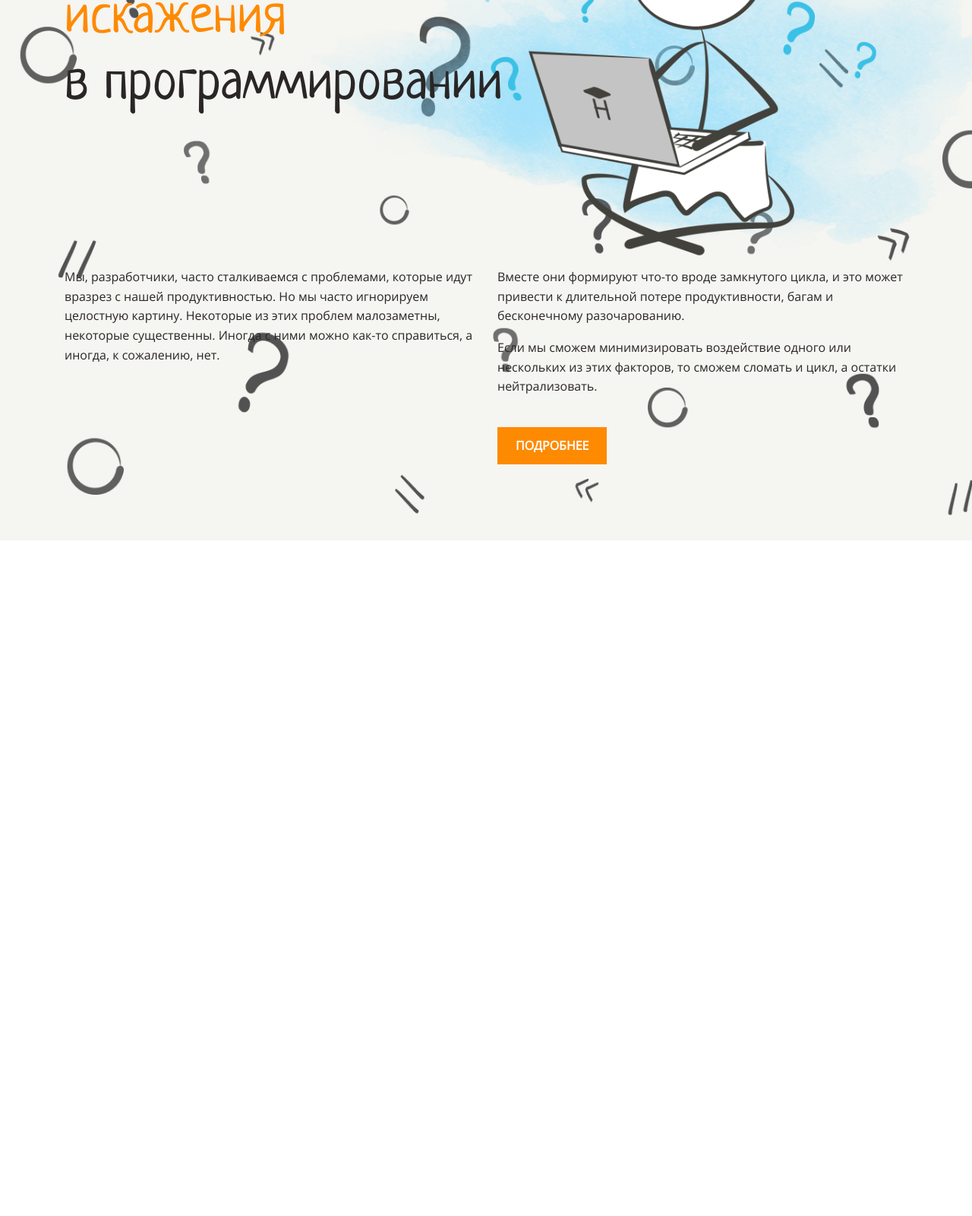
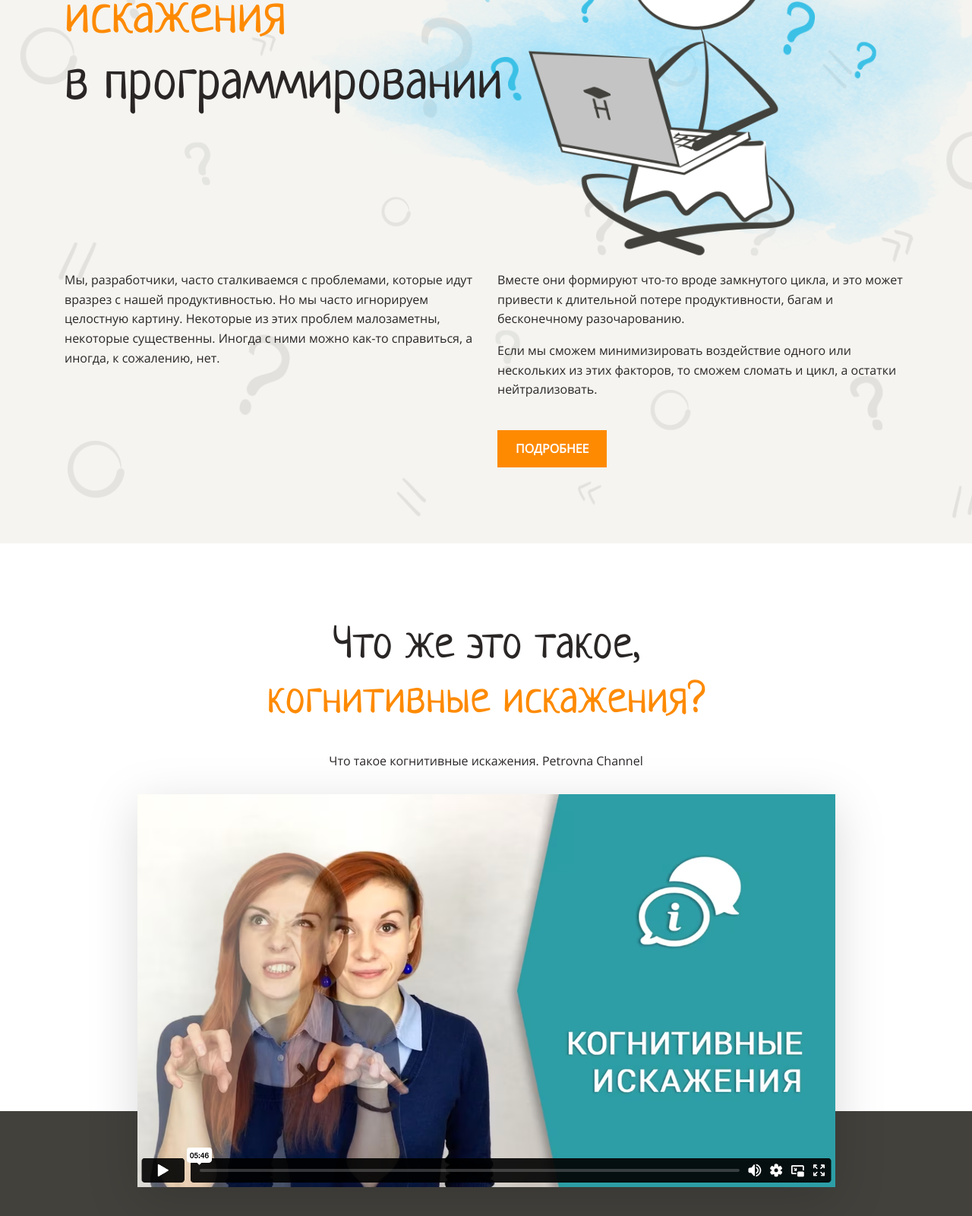
Before and after one commit to sashavatamanyuk/layout-designer-project-58, a plain HTML site: page src/index.html in a window 1280 px wide. Shown: the part 204-1804 px from the top of the page at 76% size. Before the commit the page ends 915 px from the top, so only its background shows below. Drawn offline with Linux system fonts and the light colour scheme.

Commit message:
Add preview

```diff
--- a/src/index.html
+++ b/src/index.html
@@ -9,13 +9,13 @@
     <link rel="stylesheet" href="styles/style.css">
 </head>
 <body class="m-0">
-<header class="background bg-light pos-rel">
+<header class="bg-light background pos-rel">
     <div class="section pos-rel">
-        <h1 class="pos-rel z-1 m-0">
+        <h1 class="pos-rel m-0">
             <span class="text-special">Когнитивные <br>искажения</span>
             <br>в программировании</h1>
         <div class="img-placeholder" style="--data-width:1082px; --data-height:525px;"></div>
-        <div class=" texts pos-rel z-1 d-flex g-30 ">
+        <div class=" texts pos-rel d-flex g-30 ">
             <div class="fb-50">
                 <p>Мы, разработчики, часто сталкиваемся с проблемами, которые идут вразрез с нашей продуктивностью.
                     Но мы
@@ -33,7 +33,18 @@
         </div>
     </div>
 </header>
-<main></main>
+<main>
+    <div class="section preview" id="preview-image">
+        <h2>Что же это такое,<br>
+            <span class="text-special">когнитивные искажения?</span></h1>
+        <p>Что такое когнитивные искажения. Petrovna Channel</p>
+        <a href="https://youtu.be/jie9AizBqss?feature=shared" target="_blank">
+            <img src="images/preview.png" alt="Что же это такое,когнитивные искажения?"></a>
+    </div>
+    <div class="section navigation" id="navigation">
+
+    </div>
+</main>
 <footer></footer>
 </body>
 </html>
--- a/src/styles/style.css
+++ b/src/styles/style.css
@@ -63,6 +63,14 @@ h3 {
 
 /* HEADER */
 
+header {
+  overflow: hidden;
+}
+
+header h1 {
+  z-index: 1;
+}
+
 .background::before {
   content: " ";
   position: absolute;
@@ -70,19 +78,7 @@ h3 {
   height: 100%;
   background: url("../images/background.png") no-repeat;
   background-size: cover;
-}
-
-.bg-light::before {
-  content: " ";
-  position: absolute;
-  width: 100%;
-  height: 100%;
-  background-color: var(--classic-chalk);
-  opacity: 0.9;
-}
-
-header {
-  overflow: hidden;
+  opacity: 0.1;
 }
 
 header .img-placeholder {
@@ -107,7 +103,7 @@ header .btn {
 }
 
 header .texts {
-  margin-top: 181px;
+  margin-top: 185px;
 }
 
 .btn-default {
@@ -124,14 +120,54 @@ header .texts {
   transition: all 0.3s linear;
 }
 
+/* PREVIEW */
+.preview {
+  text-align: center;
+}
+
+.preview h2,
+.preview p {
+  margin: 0 0 30px;
+}
+
+.preview a {
+  display: inline-block;
+  height: 517px;
+  position: relative;
+  top: 208px;
+  margin-top: -208px;
+}
+
+.preview img {
+  width: 919px;
+  height: 517px;
+  filter: drop-shadow(0 16px 32px rgba(0 0 0 / 15%));
+}
+
+/* NAVIGATION */
+
+.navigation {
+  background-color: var(--black-ink);
+}
+
+.navigation.section {
+  max-width: 100%;
+  height: 914px;
+}
+
+
 /* ATOMIC */
 
 .pos-rel {
   position: relative;
 }
 
-.z-1 {
-  z-index: 1;
+.bg-light {
+  background-color: var(--classic-chalk);
+}
+
+.bg-dark {
+  background-color: var(--song-thrush);
 }
 
 .m-0 {
```
Also changed, not shown: src/images/preview.png (added).
